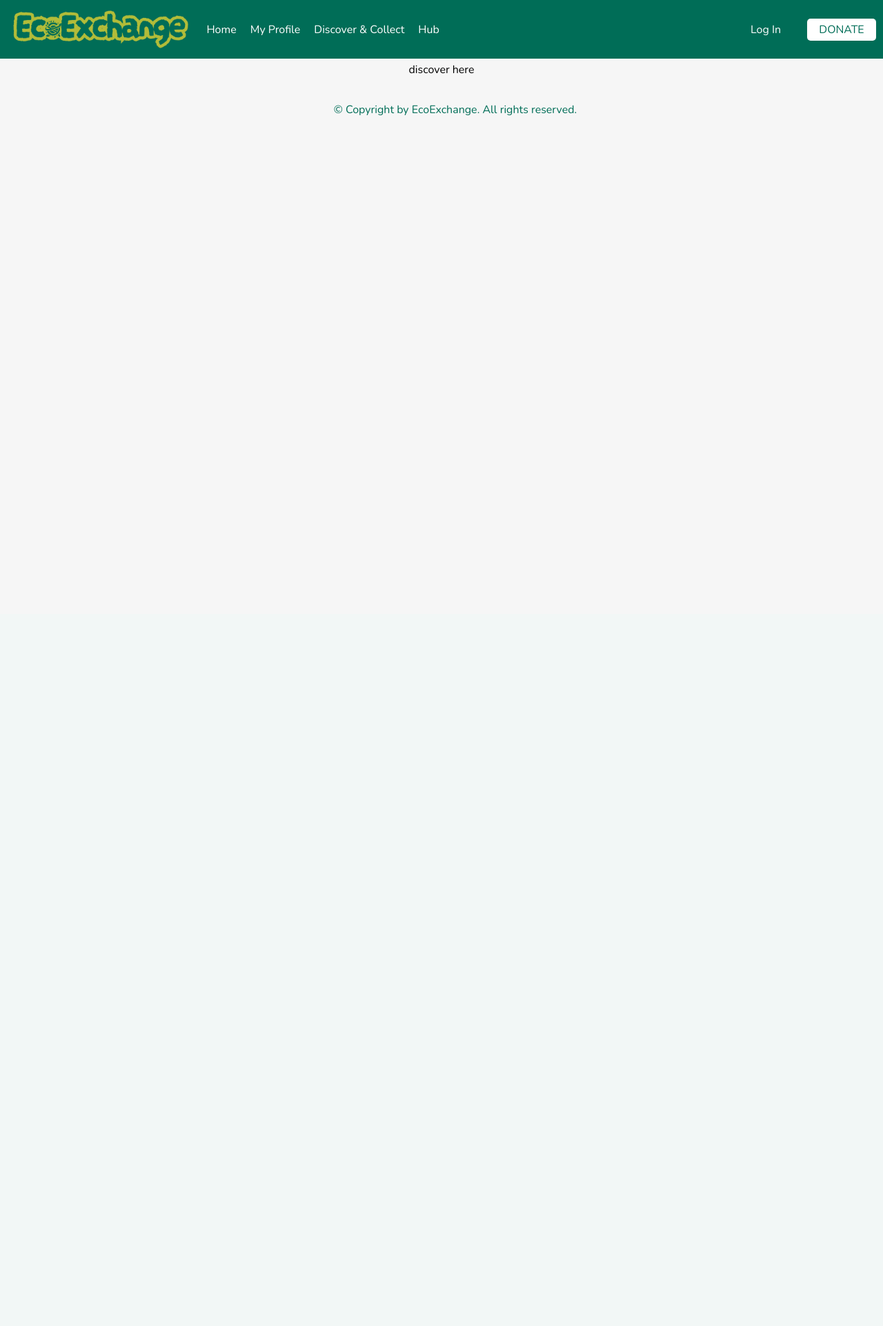
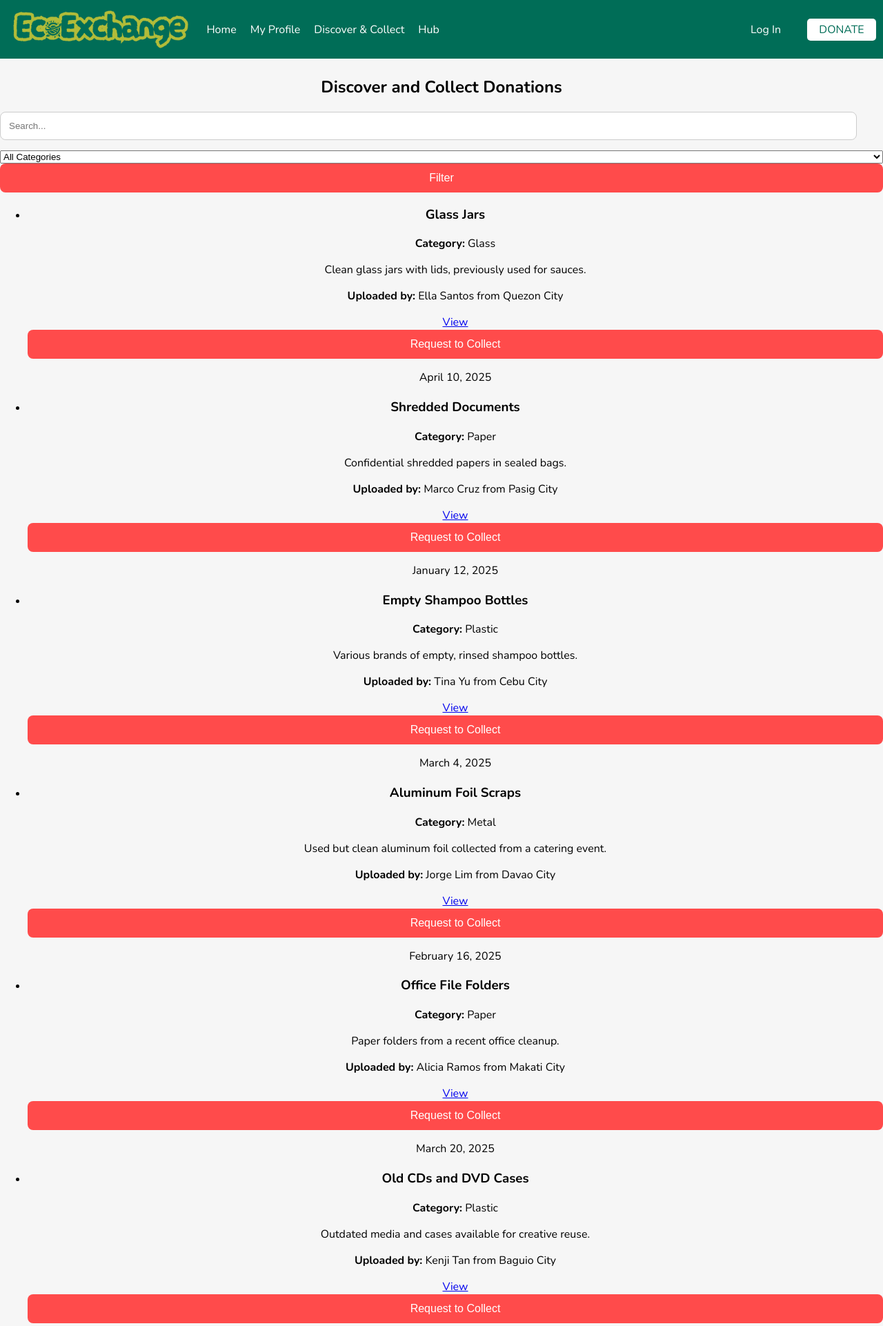
Before and after one commit to reneedlstrns/ecoex, a Flask app: page /discover in a window 1280 px wide. Shown: the top 1922 px of the page at 69% size. Before the commit the page ends 167 px from the top, so only its background shows below. Run offline with Flask 3, Linux system fonts and the light colour scheme.

Commit message:
renee added ivy's codes

```diff
--- a/app.py
+++ b/app.py
@@ -5,6 +5,154 @@ from datetime import datetime
 app = Flask(__name__)
 app.secret_key = "RENEE"
 
+# IVY CODE:
+# ✅ Global Data (Mock)
+requests = [
+    {
+        'id': 'req1',
+        'sender_name': 'Alex Johnson',
+        'item_name': 'Food Packaging',
+        'time': '2 hours ago',
+        'description': 'used food packaging',
+        'status': 'not collected',
+        'location': 'Makati City'
+    },
+    {
+        'id': 'req2',
+        'sender_name': 'Maria Gomez',
+        'item_name': 'Plastic Bottles',
+        'time': 'Yesterday',
+        'description': '1L water bottles',
+        'status': 'not collected',
+        'location': 'Lipa City'
+    },
+    {
+        'id': 'req3',
+        'sender_name': 'John Wick',
+        'item_name': 'Cans',
+        'time': 'Just now',
+        'description': 'food cans',
+        'status': 'not collected',
+        'location': 'Malolos City'
+    }
+]
+
+conversions = [
+    {
+        'id': 'conv1',
+        'waste_item': 'Plastic Bottles',
+        'product': 'Classroom Chairs',
+        'time': '2 days ago',
+        'description': 'Used bottles were molded into chairs for schools.'
+    },
+    {
+        'id': 'conv2',
+        'waste_item': 'Paper bags',
+        'product': 'Paper vase',
+        'time': '5 hours ago',
+        'description': 'Converted into paper vase.'
+    },
+    {
+        'id': 'conv3',
+        'waste_item': 'Old Newspapers',
+        'product': 'Recycled Paper',
+        'time': '1 week ago',
+        'description': 'Turned into eco-friendly paper sheets.'
+    }
+]
+
+donation_posts = [
+    {
+        'id': 'post1',
+        'title': 'Glass Jars',
+        'category': 'Glass',
+        'description': 'Clean glass jars with lids, previously used for sauces.',
+        'username': 'Ella Santos',
+        'location': 'Quezon City',
+        'date_posted': 'April 10, 2025'
+    },
+    {
+        'id': 'post2',
+        'title': 'Shredded Documents',
+        'category': 'Paper',
+        'description': 'Confidential shredded papers in sealed bags.',
+        'username': 'Marco Cruz',
+        'location': 'Pasig City',
+        'date_posted': 'January 12, 2025'
+    },
+    {
+        'id': 'post3',
+        'title': 'Empty Shampoo Bottles',
+        'category': 'Plastic',
+        'description': 'Various brands of empty, rinsed shampoo bottles.',
+        'username': 'Tina Yu',
+        'location': 'Cebu City',
+        'date_posted': 'March 4, 2025'
+    },
+    {
+        'id': 'post4',
+        'title': 'Aluminum Foil Scraps',
+        'category': 'Metal',
+        'description': 'Used but clean aluminum foil collected from a catering event.',
+        'username': 'Jorge Lim',
+        'location': 'Davao City',
+        'date_posted': 'February 16, 2025'
+    },
+    {
+        'id': 'post5',
+        'title': 'Office File Folders',
+        'category': 'Paper',
+        'description': 'Paper folders from a recent office cleanup.',
+        'username': 'Alicia Ramos',
+        'location': 'Makati City',
+        'date_posted': 'March 20, 2025'
+    },
+    {
+        'id': 'post6',
+        'title': 'Old CDs and DVD Cases',
+        'category': 'Plastic',
+        'description': 'Outdated media and cases available for creative reuse.',
+        'username': 'Kenji Tan',
+        'location': 'Baguio City',
+        'date_posted': 'April 25, 2025'
+    },
+    {
+        'id': 'post7',
+        'title': 'Torn Manila Envelopes',
+        'category': 'Paper',
+        'description': 'Damaged but dry envelopes from school use.',
+        'username': 'Bianca Go',
+        'location': 'San Fernando',
+        'date_posted': 'April 30, 2025'
+    },
+    {
+        'id': 'post8',
+        'title': 'Aluminum Food Trays',
+        'category': 'Metal',
+        'description': 'Used food trays from a family event. Rinsed clean.',
+        'username': 'Liam Reyes',
+        'location': 'Taguig City',
+        'date_posted': 'February 8, 2025'
+    },
+    {
+        'id': 'post9',
+        'title': 'Plastic Plant Pots',
+        'category': 'Plastic',
+        'description': 'Various sizes of plastic pots no longer in use.',
+        'username': 'Isabel Cruz',
+        'location': 'Laguna',
+        'date_posted': 'January 27, 2025'
+    },
+    {
+        'id': 'post10',
+        'title': 'Paperback Books',
+        'category': 'Paper',
+        'description': 'Old textbooks and novels for recycling or reuse.',
+        'username': 'Nico De Leon',
+        'location': 'Iloilo City',
+        'date_posted': 'March 31, 2025'
+    }
+]
 # Database Connection
 def get_db_connection():
     conn = sqlite3.connect("ecoexchange.db")
@@ -59,9 +207,10 @@ def myprofile():
                    (session["user_id"],))
     total_score = cursor.fetchone()["total_score"]
 
+
     conn.close()
 
-    return render_template("myprofile.html", donations=donations, total_score=total_score)
+    return render_template("myprofile.html", donations=donations, total_score=total_score, requests = requests, conversions = conversions)
 
 
 @app.route("/donations")
@@ -86,15 +235,11 @@ def collections():
 
 @app.route('/impact')
 def impact():
-    return render_template('impact.html')
+    return render_template('impact.html', conversions=conversions)
 
 @app.route('/connections')
 def connections():
-    return render_template('connections.html')
-
-@app.route('/discover')
-def discover():
-    return render_template('discover.html')
+    return render_template('connections.html', requests=requests)
 
 @app.route('/hub')
 def hub():
@@ -151,6 +296,68 @@ def donate():
     conn.close()
     return render_template("donate_form.html", items=items)  # NEW TEMPLATE
 
+#IVY CODE:
+@app.route('/request/<request_id>')
+def view_request(request_id):
+    req = next((r for r in requests if r['id'] == request_id), None)
+    if req:
+        return render_template('view_request.html', request=req, username="Renee",
+        impact_points=42,)
+    else:
+        return "Request not found", 404
+
+
+@app.route('/conversion/<conversion_id>')
+def view_conversion(conversion_id):
+    # Find the conversion by ID
+    conversion = next((c for c in conversions if c['id'] == conversion_id), None)
+    if conversion:
+        # Render the conversion details (this will be inserted into the dynamic content container)
+        return render_template('view_conversion.html', conversion=conversion, username="Renee",
+        impact_points=42,)
+    else:
+        return "Conversion not found", 404
+
+@app.route('/conversion/<conversion_id>/delete', methods=['POST'])
+def delete_conversion(conversion_id):
+    global conversions
+    conversions = [c for c in conversions if c['id'] != conversion_id]
+    return redirect(url_for('impact'))
+
+
+@app.route('/discover')
+def discover():
+    search_query = request.args.get('search', '').lower()
+    category = request.args.get('category', '').lower()
+    location = request.args.get('location', '').lower()
+
+    filtered_posts = []
+    for post in donation_posts:
+        matches_search = search_query in post['title'].lower() or search_query in post['description'].lower()
+        matches_category = category in post['category'].lower() if category else True
+
+        if matches_search and matches_category:
+            filtered_posts.append(post)
+
+    return render_template('discover.html', posts=filtered_posts, search=search_query, category=category,
+                           donation_posts=donation_posts)
+
+
+@app.route('/donation/<post_id>')
+def view_donation(post_id):
+    post = next((p for p in donation_posts if p['id'] == post_id), None)
+    if post:
+        return render_template('view_donation.html', post=post)
+    else:
+        return "Donation post not found", 404
+
+
+@app.route('/request-collection/<post_id>', methods=['POST'])
+def request_collection(post_id):
+    # You can implement actual logic here (e.g. save the request, update DB, etc.)
+    print(f"Collection requested for post: {post_id}")
+    return redirect(url_for('discover'))
+
 # RUN THE FLASK APP
 if __name__ == "__main__":
     print("✅ Flask app is starting...")
--- a/templates/discover.html
+++ b/templates/discover.html
@@ -3,10 +3,50 @@
     {% include 'head.html' %}
 <body>
     {% include 'navbar.html' %}
-discover here
+{% block content %}
+<div class="donation-section">
+    <h2 class="page-title">Discover and Collect Donations</h2>
 
-    <script src="{{ url_for('static', filename='script.js') }}" defer></script>
-    {% include 'footer.html' %}
+ <div class="donation-search">
+    <form method="GET" action="{{ url_for('discover') }}" class="filter-form">
+        <input type="text" name="search" placeholder="Search..." value="{{ search }}" class="search-input">
+        <select name="category" class="category-select">
+            <option value="">All Categories</option>
+            <option value="Plastic" {% if category == 'plastic' %}selected{% endif %}>Plastic</option>
+            <option value="Metal" {% if category == 'metal' %}selected{% endif %}>Metal</option>
+            <option value="Paper" {% if category == 'paper' %}selected{% endif %}>Paper</option>
+<option value="Glass" {% if category == 'glass' %}selected{% endif %}>Glass</option>
+
+        </select>
+
+        <button type="submit">Filter</button>
+    </form>
+</div>
+
+    <ul class="donation-list">
+        {% for post in posts %}
+        <li class="donation-card">
+            <h3>{{ post.title }}</h3>
+            <p><strong>Category:</strong> {{ post.category }}</p>
+            <p>{{ post.description }}</p>
+<p><strong>Uploaded by:</strong> {{ post.username }} from {{ post.location }}</p>
+
+<div class="donation-actions">
+<a href="{{ url_for('view_donation', post_id=post.id) }}" class="view-btn">View</a>
+
+            <form action="{{ url_for('request_collection', post_id=post.id) }}" method="POST">
+                <button type="submit" class="request-btn">Request to Collect</button>
+            </form>
+</div>
+<p class="post-date">{{ post.date_posted }}</p>
+        </li>
+        {% else %}
+        <p>No posts found matching your criteria.</p>
+        {% endfor %}
+    </ul>
+</div>
+{% include 'footer.html' %}
+{% endblock %}
 </body>
 </html>
 </body>
```
Also changed, not shown: templates/connections.html (+26 -1 lines), templates/impact.html (+33 -1 lines), templates/view_conversion.html (added, +61 -0 lines), templates/view_donation.html (added, +24 -0 lines), templates/view_request.html (added, +59 -0 lines).
